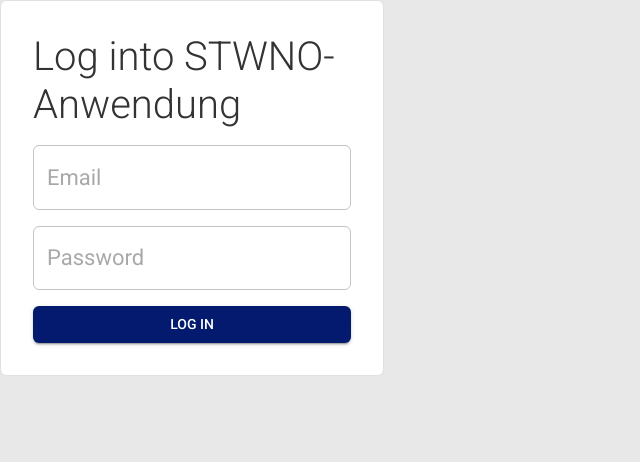
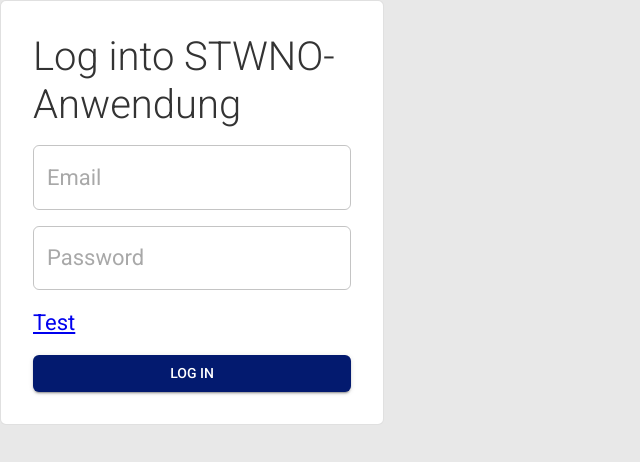
Before and after one commit to Praxisseminar-SoSe-2026/stwno-anwendung, a React (Vite) app in the folder frontend/: page /login in a window 1280 px wide. Shown: the top 462 px of the page, without its empty margins (0-640 px from the left). Built offline with nearby package versions, Linux system fonts and the light colour scheme; no server answers.

Commit message:
feat: add blank registration page

```diff
--- a/frontend/src/App.tsx
+++ b/frontend/src/App.tsx
@@ -20,6 +20,7 @@ import { AdminCreateAnnouncementPage } from './pages/admin/AdminCreateAnnounceme
 
 //general pages
 import { LoginPage } from './pages/general/LoginPage'
+import { RegistrationPage } from './pages/general/RegistrationPage'
 import { NotFoundPage } from './pages/general/NotFoundPage'
 
 import './App.css'
@@ -30,6 +31,7 @@ function App() {
   return (
     <Routes>
       <Route path="/login" element={<LoginPage />} />
+      <Route path="/registration" element={<RegistrationPage />} />
       <Route element={<ProtectedRoute />}>
         <Route element={<Layout />}>
           {/* resident routes */}
--- a/frontend/src/pages/general/LoginPage.tsx
+++ b/frontend/src/pages/general/LoginPage.tsx
@@ -2,7 +2,7 @@
 import { useTranslation } from 'react-i18next'
 import { useState } from 'react'
 import type { SubmitEventHandler } from 'react'
-import { useNavigate } from 'react-router'
+import {Link, useNavigate} from 'react-router'
 import { useLogin } from '../../hooks/useLogin.ts'
 import {
   Typography,
@@ -122,6 +122,8 @@ export function LoginPage() {
           />
         </FormControl>
 
+        <Typography><Link to="/registration">Test</Link></Typography>
+
         {/*login Button*/}
         <Button
           type="submit"
--- /dev/null
+++ b/frontend/src/pages/general/RegistrationPage.tsx
@@ -0,0 +1,7 @@
+import {Typography} from "@mui/material";
+
+export function RegistrationPage() {
+    return(
+        <Typography>Test</Typography>
+    )
+}
```
